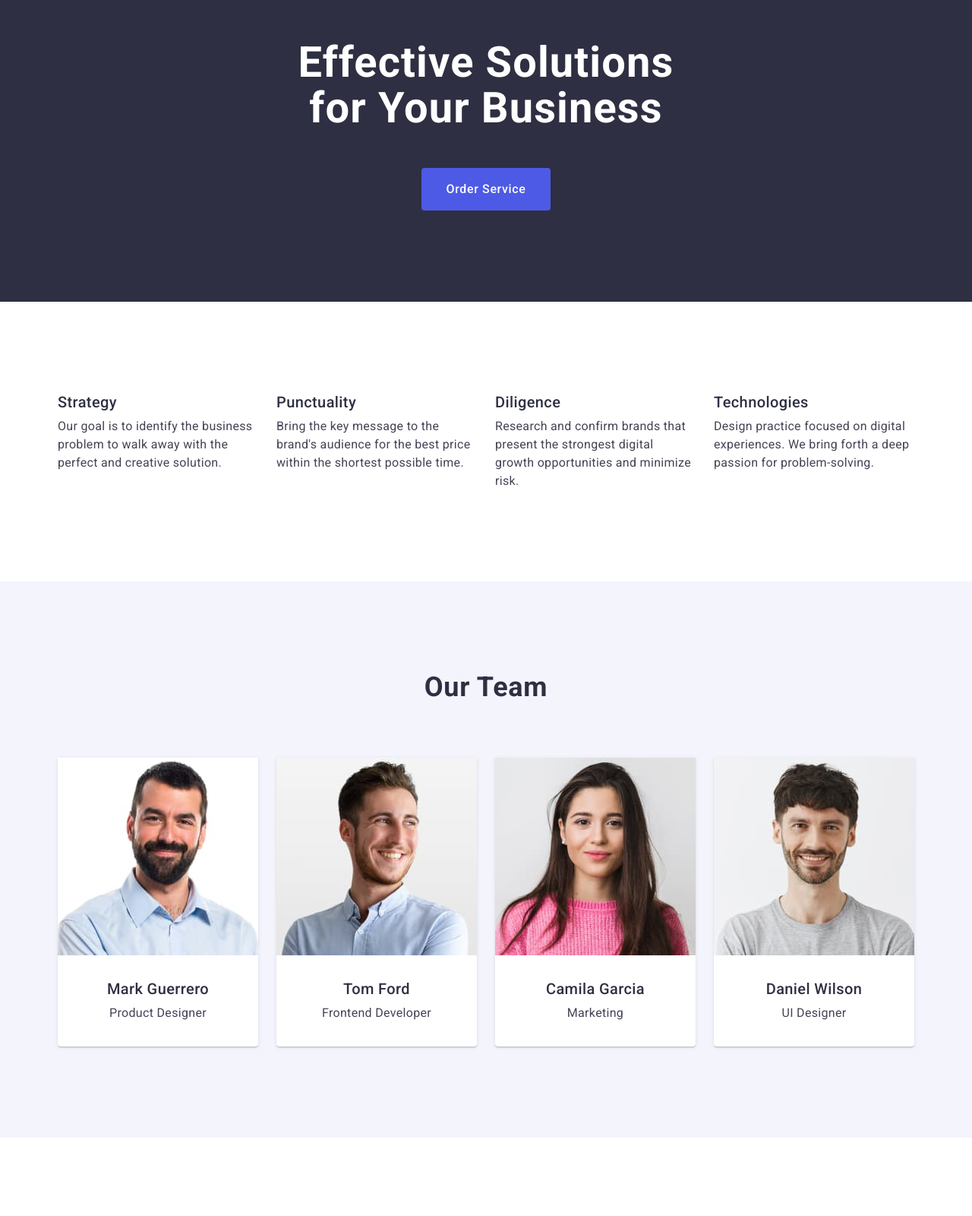
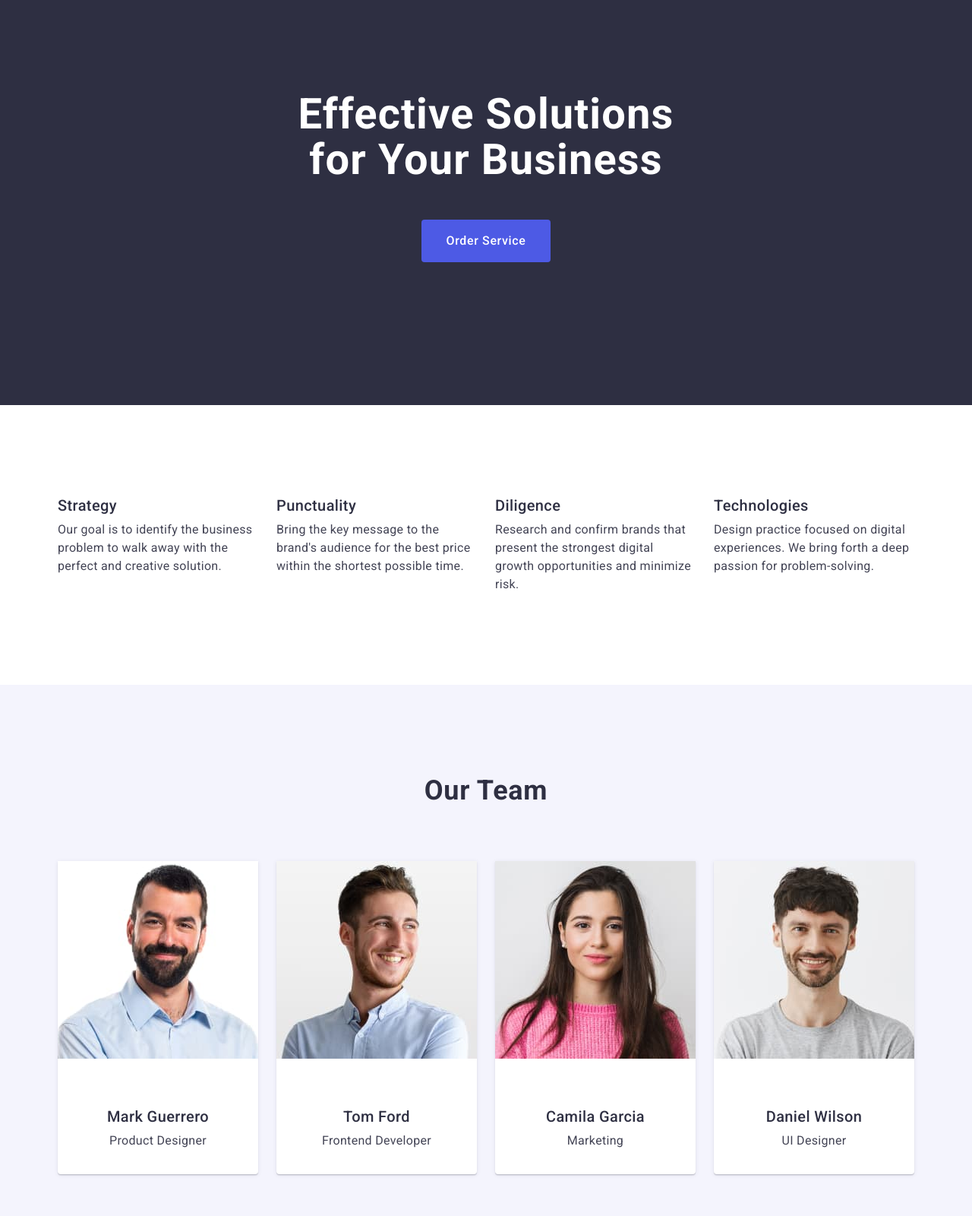
Before and after one commit to Matematuka/goit-markup-hw-03, a plain HTML site: page index.html in a window 1280 px wide. Shown: the part 140-1740 px from the top of the page at 76% size. Drawn offline with nearby package versions, Linux system fonts and the light colour scheme.

Commit message:
SecondFinal

```diff
--- a/css/styles.css
+++ b/css/styles.css
@@ -82,12 +82,17 @@ margin-bottom: 0;
   display: flex;
   align-items: center;
   justify-content: center;
+
 }
 
 .menu {
   display: flex;
-  align-items: center;
-  gap: 76px;
+    align-items: center;
+
+}
+.header-logo {
+
+  margin-right: 76px;
 }
 .menu-navigation {
 display: flex;
@@ -99,6 +104,8 @@ gap: 40px;
     font-weight: 500;
     line-height: 1.5;
     letter-spacing: 0.02em;
+    padding-top: 24px;
+    padding-bottom: 24px;
 }
 .menu-link:hover,
 .menu-link:focus
@@ -129,6 +136,7 @@ gap: 40px;
 }
 .header {
   background: #2E2F42;
+  padding: 188px 0;
 
 }
 
@@ -139,8 +147,11 @@ gap: 40px;
   font-weight: 700;
   line-height: 1.07;
   letter-spacing: 0.02em;
+  margin: 0 auto;
   margin-bottom: 48px;
   align-items: center;
+  max-width: 496px;
+
 
 }
 
@@ -151,14 +162,12 @@ gap: 40px;
   line-height: 1.5;
   letter-spacing: 0.04em;
   cursor: pointer;
-  display: flex;
+  display: block;
   padding: 16px 32px;
-  align-items: flex-start;
-  gap: 10px;
   margin: 0 auto;
   border: none;
   border-radius: 4px;
-
+  min-width: 169px;
 }
 .header-order-btn:hover, .header-order-btn:focus {
   background: #404BBF;
@@ -213,15 +222,22 @@ gap: 40px;
 .team-item {
   background-color: #FFFFFF;
   border-radius: 0px 0px 4px 4px;
-  padding-bottom: 32px;
   box-shadow: 0px 2px 1px 0px rgba(46, 47, 66, 0.08), 0px 1px 1px 0px rgba(46, 47, 66, 0.16), 0px 1px 6px 0px rgba(46, 47, 66, 0.08);
   width: calc((100% - 72px) / 4);
 
 }
+
 .team-img {
+  height: 100%;
+  width: 100%;
+  object-fit: cover;
   margin-bottom: 32px;
+
   }
 
+  .team-card {
+    padding: 32px 0;
+  }
 .team-member {
       color: #2E2F42;
       text-align: center;
@@ -302,7 +318,7 @@ width: calc((100% - 48px) / 3);
     text-transform: uppercase;
 }
 .footer-logo {
-display: block;
+display: inline-block;
 margin-bottom: 16px;
 }
 
--- a/index.html
+++ b/index.html
@@ -17,7 +17,7 @@
     <header class="top">
       <div class="container header-container">
         <nav class="menu">
-      <a class="logo header-logo" href="./index.html">Web<span class="studio">Studio</span></a>
+      <div class="header-logo"><a class="logo" href="./index.html">Web<span class="studio">Studio</span></a></div>
 
         <ul class="menu-navigation">
           <li class="menu-item">
@@ -43,7 +43,7 @@
     <main>
       <section class="header section">
         <div class="container">
-          <h1 class="header-title">Effective Solutions<br> for Your Business</h1>
+          <h1 class="header-title">Effective Solutions for Your Business</h1>
           <button class="header-order-btn" type="button" >Order Service</button>
         </div>
         </section>
@@ -89,6 +89,7 @@
           <h2 class="team-title">Our Team</h2>
           <ul class="team-list">
             <li class="team-item">
+              <div class="thumb">
                 <img
                   src="./images/img.jpg"
                   alt="Mark Guerrero"
@@ -96,10 +97,12 @@
                   width="264"
                   class="team-img"
                 />
-              <h3 class="team-member">Mark Guerrero</h3>
-              <p class="team-decrription">Product Designer</p>
+              </div>
+              <div class="team-card"><h3 class="team-member">Mark Guerrero</h3>
+              <p class="team-decrription">Product Designer</p></div>
             </li>
             <li class="team-item">
+              <div class="thumb">
               <img
                   src="./images/tom.jpg"
                   alt="Tom Ford"
@@ -107,10 +110,12 @@
                   width="264"
                   class="team-img"
                 />
-              <h3 class="team-member">Tom Ford</h3>
-              <p class="team-decrription">Frontend Developer</p>
+              </div>
+              <div class="team-card"><h3 class="team-member">Tom Ford</h3>
+              <p class="team-decrription">Frontend Developer</p></div>
             </li>
             <li class="team-item">
+              <div class="thumb">
                 <img
                   src="./images/kamila.jpg"
                   alt="Camila Garcia"
@@ -118,10 +123,12 @@
                   width="264"
                   class="team-img"
                 />
-              <h3 class="team-member">Camila Garcia</h3>
-              <p class="team-decrription">Marketing</p>
+              </div>
+              <div class="team-card"><h3 class="team-member">Camila Garcia</h3>
+              <p class="team-decrription">Marketing</p></div>
             </li>
             <li class="team-item">
+              <div class="thumb">
                 <img
                   src="./images/daniel.jpg"
                   alt="Daniel Wilson"
@@ -129,8 +136,9 @@
                   width="264"
                   class="team-img"
                 />
-              <h3 class="team-member">Daniel Wilson</h3>
-              <p class="team-decrription">UI Designer</p>
+              </div>
+              <div class="team-card"><h3 class="team-member">Daniel Wilson</h3>
+              <p class="team-decrription">UI Designer</p></div>
             </li>
           </ul>
           </div>
```
Lines whose indentation alone changed are shown as unchanged.
